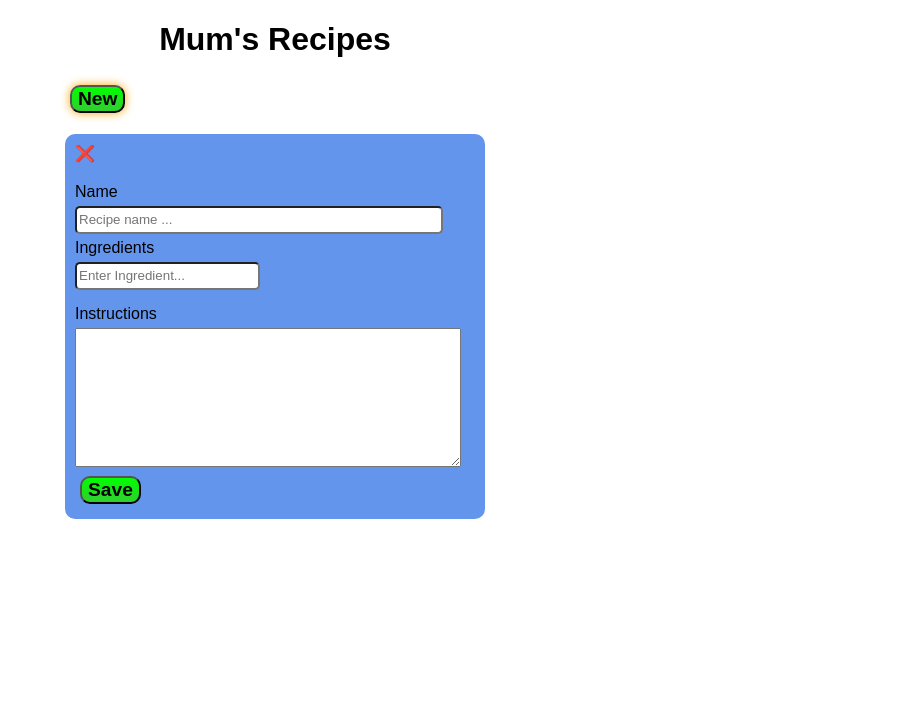
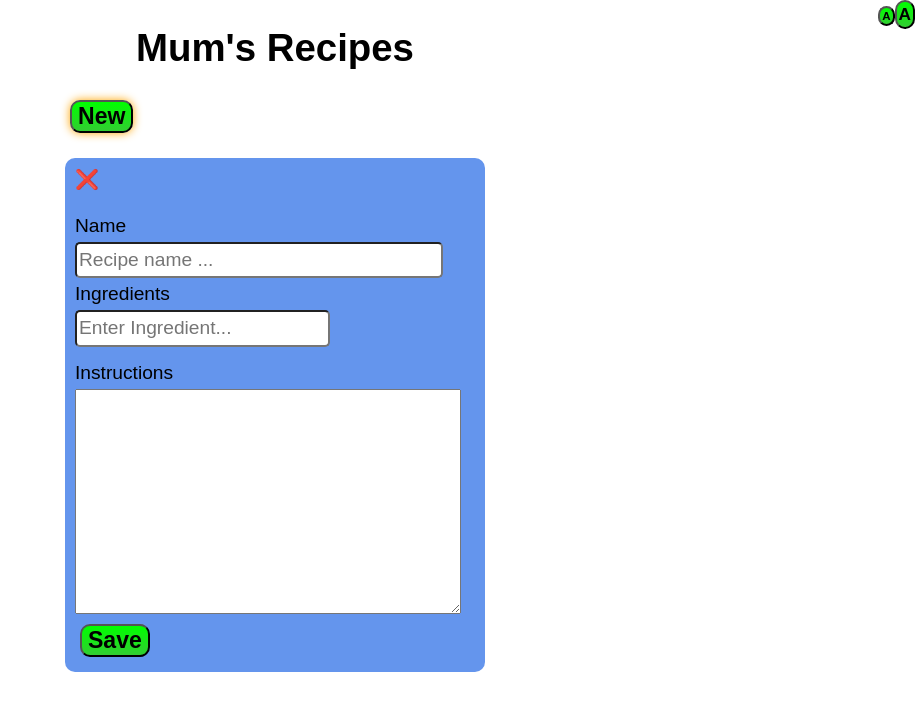
Before and after one commit to nikrb/fcc-recipes, a React (Create React App) app: page / in a window 1280 px wide. Both pictures are taken after a click on the button "New". Shown: the top 710 px of the page, without its empty margins (365-1280 px from the left). Built offline with nearby package versions, Linux system fonts and the light colour scheme.

Commit message:
add scale buttons

```diff
--- a/src/App.css
+++ b/src/App.css
@@ -20,8 +20,13 @@ button:focus {
 }
 
 input {
+  font-size: inherit;
   padding: 2px;
   margin: 5px 0;
   line-height: 1.5em;
   border-radius: 5px;
 }
+
+textarea {
+  font-size: inherit;
+}
--- a/src/App.js
+++ b/src/App.js
@@ -3,9 +3,43 @@ import RecipeList from './components/RecipeList';
 import './App.css';
 
 class App extends Component {
+  state = {
+    font_size: 12
+  };
+  smallerFont = () => {
+    localStorage.setItem( 'font_size', this.state.font_size-1);
+    this.setState( { font_size: this.state.font_size - 1});
+  };
+  largerFont = () => {
+    localStorage.setItem( 'font_size', this.state.font_size+1);
+    this.setState( { font_size: this.state.font_size + 1});
+  };
   render() {
+    const style = {
+      fontSize: `${this.state.font_size/10}em`,
+      userSelect: "none"
+    };
+    const large_font = {
+      fontSize: ".9em",
+      margin:"0",
+      padding:"2px"
+    }
+    const small_font = {
+      fontSize: ".6em",
+      margin:"0",
+      padding:"2px"
+    };
+    const scale_wrapper = {
+      position: "absolute",
+      right: "0",
+      top: "0"
+    };
     return (
-      <div className="App">
+      <div className="App" style={style}>
+        <div style={scale_wrapper}>
+          <button type="button" style={small_font} onClick={this.smallerFont} >A</button>
+          <button type="button" style={large_font} onClick={this.largerFont} >A</button>
+        </div>
         <h1>Mum's Recipes</h1>
         <RecipeList />
       </div>
--- a/src/components/Recipe.js
+++ b/src/components/Recipe.js
@@ -83,7 +83,7 @@ export default class Recipe extends React.Component {
       width: "90%",
       marginBottom: "5px"
     };
-    const ta_style = { width: "380px", height: "10em", marginTop: "5px"};
+    const ta_style = { width: "380px", height: "10em", marginTop: "5px", fontSize:"1.4em"};
     return (
       <div>
         <div>
```
